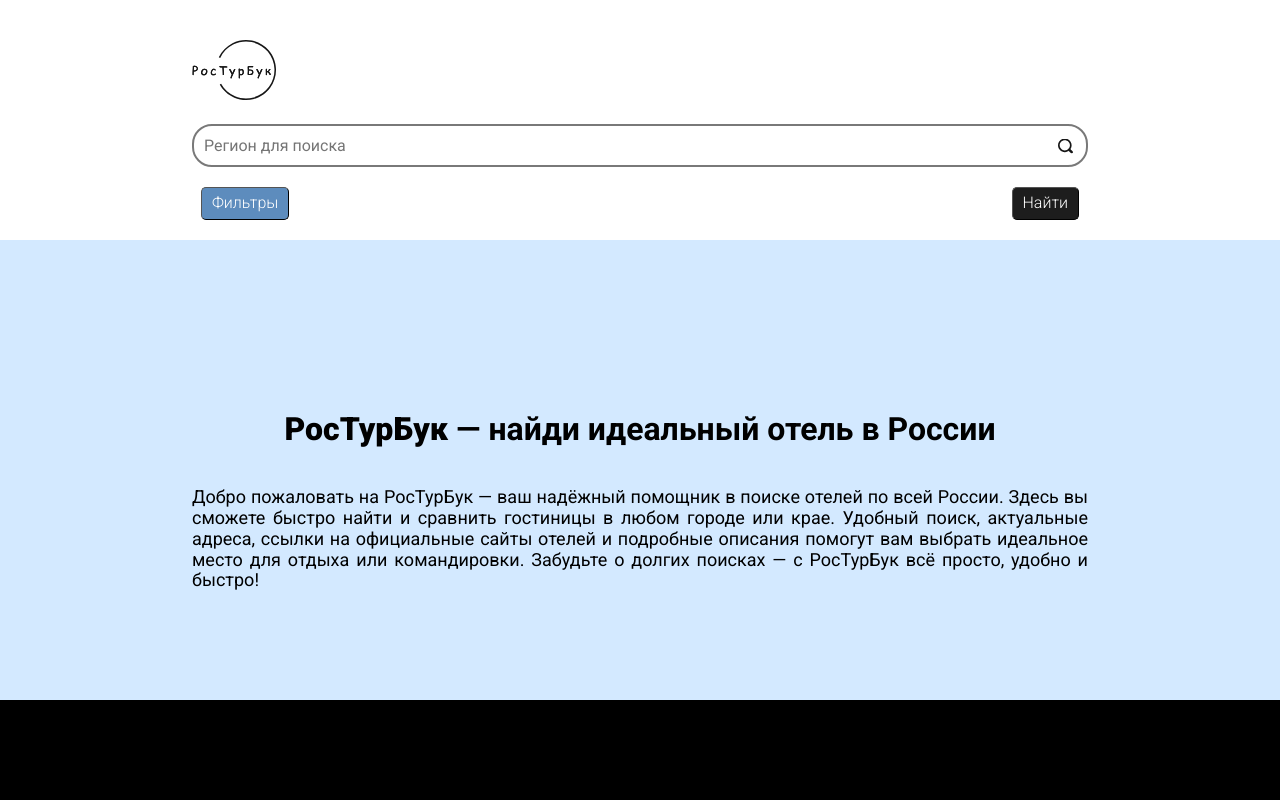
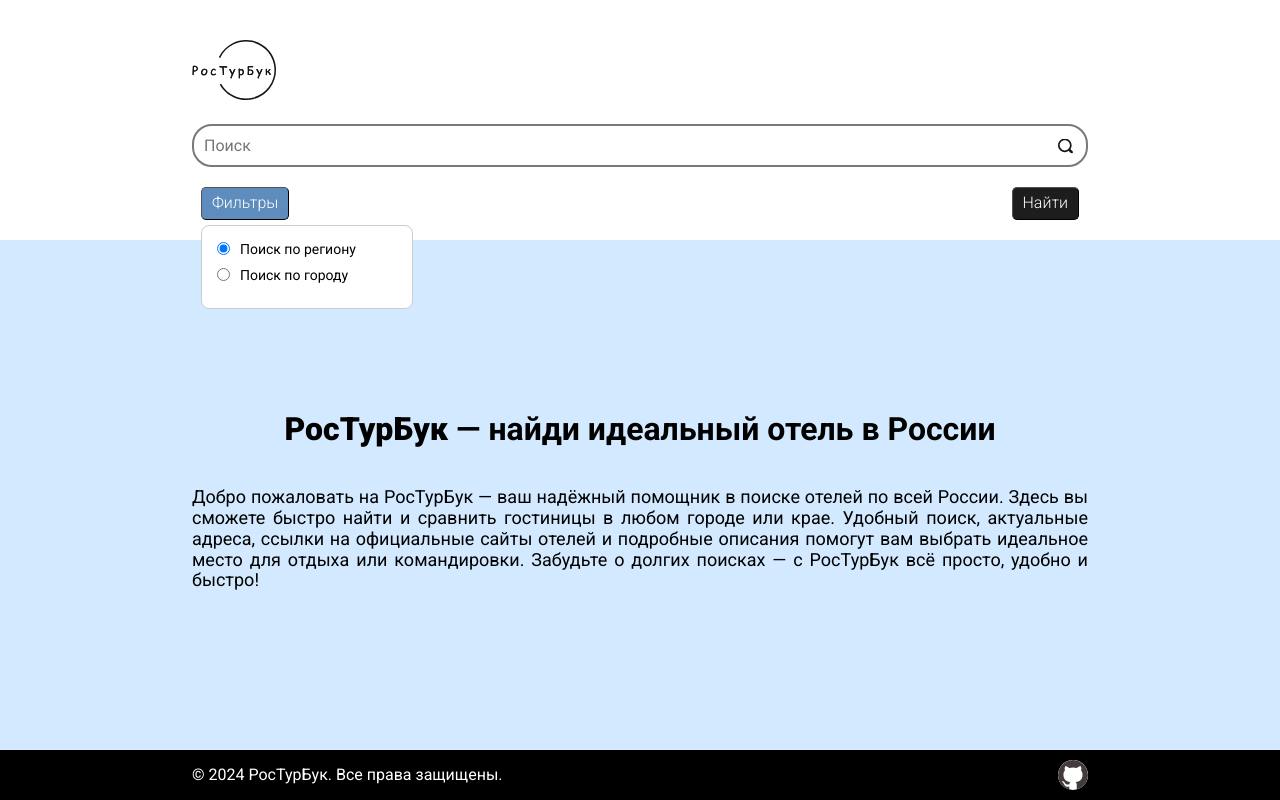
Before and after one commit to DarkMast001/RosTourBook-site, a website: page index.html in a window 1280 px wide. Both pictures are taken after a click on the button "Фильтры". Drawn offline with nearby package versions, Linux system fonts and the light colour scheme.

Commit message:
Почти финальная версия

```diff
--- a/index.html
+++ b/index.html
@@ -13,17 +13,25 @@
 			<img src="images/LOGO_black.svg" alt="Логотип">
 		</div>
 		<form action="" class="search_form">
-			<input type="text" placeholder="Регион для поиска" class="input_place" name="" id="inputPlace">
+			<input type="text" placeholder="Поиск" class="input_place" name="" id="inputPlace">
 			<img src="images/search.svg" alt="иконка поиска" class="search_icon">
 		</form>
 		<div class="btn_div">
-			<button class="header_btn filter" id="">
+			<button class="header_btn filter" id="btnFilter">
 				<span class="btn_text">Фильтры</span>
 			</button>
 			<button class="header_btn find" id="btnFind">
 				<span class="btn_text">Найти</span>
 			</button>
 		</div>
+		<div class="filter_popup" id="filterPopup">
+			<label class="filter_option">
+			  <input type="radio" name="searchFilter" value="region" checked> Поиск по региону
+			</label>
+			<label class="filter_option">
+			  <input type="radio" name="searchFilter" value="city"> Поиск по городу
+			</label>
+		  </div>
 	</header>
 	<main class="main">
 		<div class="SEO_text" id="seoText">
@@ -56,7 +64,10 @@
 		</div>
 	</main>
 	<footer class="footer">
-
+		<div class="footer_div">
+			<p>© 2024 РосТурБук. Все права защищены.</p>
+			<img src="images/github.svg" alt="ссылка на github" onclick="window.open('https://github.com/DarkMast001', '_blank')">
+		</div>
 	</footer>
 	<script src="scripts/index.js"></script>
 </body>
--- a/scripts/index.js
+++ b/scripts/index.js
@@ -4,6 +4,12 @@ const inputField = document.getElementById('inputPlace');
 const seoText = document.getElementById('seoText');
 const mainPart = document.getElementById('mainPart');
 const notFoundDialog = document.getElementById('notFoundDialog');
+
+const btnFilter = document.getElementById('btnFilter');
+const filterPopup = document.getElementById('filterPopup');
+const radioButtons = document.querySelectorAll('input[name="searchFilter"]');
+
+let filterType = 'region';
 
 function hideAllSections() {
 	seoText.style.display = 'none';
@@ -19,11 +25,14 @@ function showSection(sectionId) {
 	}
 }
 
-// Функция для поиска отелей по региону
-async function searchHotels(region) {
+async function searchResponse(search, filter) {
 	try {
-	  	// Выполняем запрос на сервер для поиска отелей по введенному региону
-	  	const response = await fetch(`http://localhost:3000/search?region=${encodeURIComponent(region)}`);
+		if (filter == 'region') {
+			var response = await fetch(`http://localhost:3000/searchByRegion?region=${encodeURIComponent(search)}`);
+		}
+		else if (filter == 'city') {
+			var response = await fetch(`http://localhost:3000/searchByCity?city=${encodeURIComponent(search)}`);
+		}
 
 		// Проверка успешности запроса
 		if (!response.ok) {
@@ -70,26 +79,44 @@ function renderHotels(hotels) {
 	});
 }
 
-searchButton.addEventListener('click', () => {
-	const region = inputField.value.trim(); // Получаем значение из поля ввода и удаляем лишние пробелы
+btnFilter.addEventListener('click', (event) => {
+	event.preventDefault(); // Чтобы не было перехода по ссылке или перезагрузки
+	filterPopup.classList.toggle('active'); // Включаем/выключаем видимость фильтров
+});
 
-	if (region) {
-	  	searchHotels(region);
+document.addEventListener('click', (event) => {
+	if (!btnFilter.contains(event.target) && !filterPopup.contains(event.target)) {
+		filterPopup.classList.remove('active');
+	}
+});
+
+radioButtons.forEach(radio => {
+	radio.addEventListener('change', (event) => {
+	  	filterType = event.target.value;
+	  	// console.log('Текущий фильтр:', filterType);
+	});
+});
+
+function searchCondition(searchStr){
+	if (searchStr) {
+		searchResponse(searchStr, filterType);
 	} else {
 	  	console.log('Введите регион для поиска');
 	}
+}
+
+searchButton.addEventListener('click', () => {
+	const searchStr = inputField.value.trim(); // Получаем значение из поля ввода и удаляем лишние пробелы
+
+	searchCondition(searchStr);
 });
 
 inputField.addEventListener('keydown', (event) => {
 	if (event.key === 'Enter') {
 		event.preventDefault();
-		const region = inputField.value.trim();
+		const searchStr = inputField.value.trim();
 
-        if (region) {
-			searchHotels(region);
-		} else {
-			console.log('Введите регион для поиска');
-		}
+        searchCondition(searchStr);
 	}
 });
 
--- a/styles/style.css
+++ b/styles/style.css
@@ -13,6 +13,7 @@ body {
 
 .header {
 	width: 70%;
+	position: relative;
 	margin: 0 auto;
 	color: white;
 	display: flex;
@@ -78,8 +79,54 @@ body {
 	background-color: #5d8cbd;
 }
 
+.header_btn.filter:hover {
+	background-color: #466a91;
+}
+
+.filter_popup {
+	position: absolute;
+	top: 100%;
+	left: 0;
+	margin-left: 1%;
+	margin-top: 5px;
+	background-color: #fff;
+	border: 1px solid #ccc;
+	border-radius: 8px;
+	width: 180px;
+	padding: 15px;
+
+	opacity: 0;
+	transform: translateY(-10px);
+	pointer-events: none;
+	transition: opacity 0.3s, transform 0.3s;
+	z-index: 10;
+}
+
+.filter_popup.active {
+	opacity: 1;
+	transform: translateY(0);
+	pointer-events: auto;
+}
+
+.filter_option {
+	font-family: "Roboto", sans-serif;
+	color: black;
+	display: flex;
+	align-items: center;
+	margin-bottom: 10px;
+	font-size: 14px;
+}
+
+input[type="radio"] {
+	margin-right: 10px;
+}
+
 .header_btn.find {
 	background-color: rgb(29, 29, 29);
+}
+
+.header_btn.find:hover {
+	background-color: rgb(58, 58, 58);
 }
 
 .btn_text {
@@ -182,6 +229,12 @@ body {
 	}
 }
 
+@media (min-width: 1900px){
+	.SEO_text {
+		width: 1325px;
+	}
+}
+
 @media (max-width: 760px){
 	.not_found_dialog p {
 		font-size: 20px;
@@ -205,6 +258,29 @@ body {
 /*----------------------*/
 
 .footer {
-	height: 100px;
+	display: flex;
+	align-items: center;
+	height: 50px;
 	background-color: black;
 }
+
+.footer_div {
+	display: flex;
+	justify-content: space-between;
+	align-items: center;
+	width: 70%;
+	margin: 0 auto;
+}
+
+.footer_div p {
+	font-family: "Roboto", sans-serif;
+	color: white;
+	margin-block-start: 5px;
+	margin-block-end: 5px;
+}
+
+.footer_div img {
+	background-color: white;
+	border-radius: 50%;
+	cursor: pointer;
+}
```
Also changed, not shown: server.js (+12 -1 lines), images/github.svg (added). Lines whose indentation alone changed are shown as unchanged.
